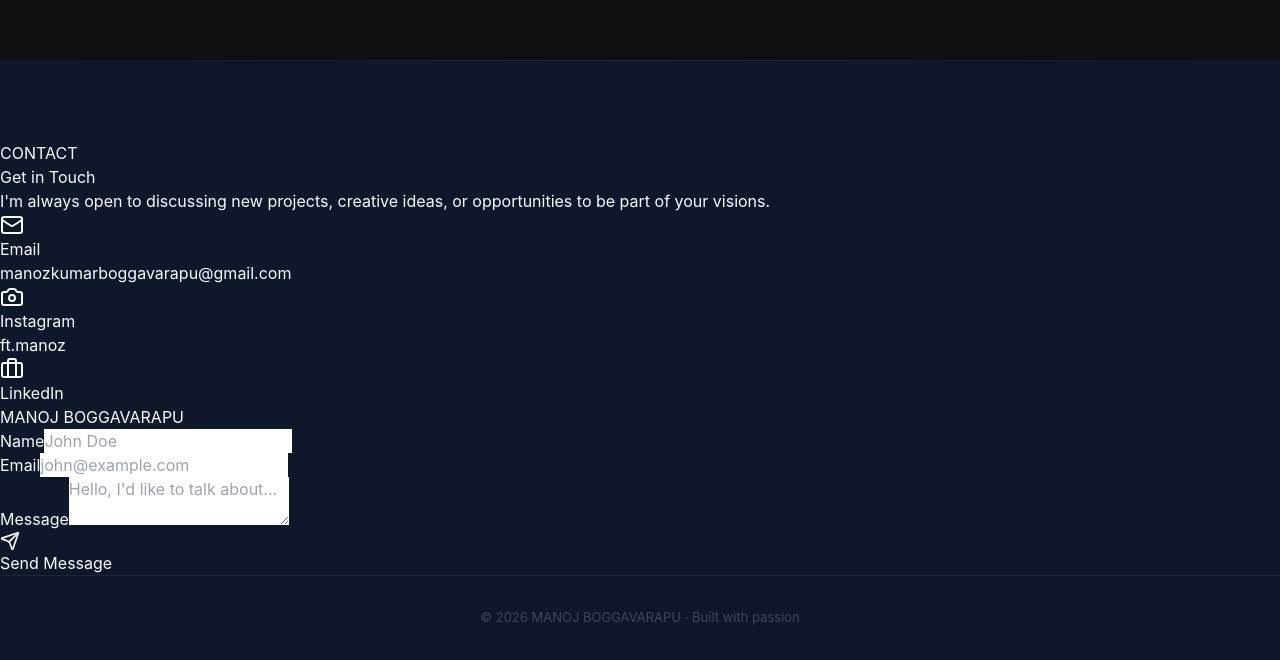
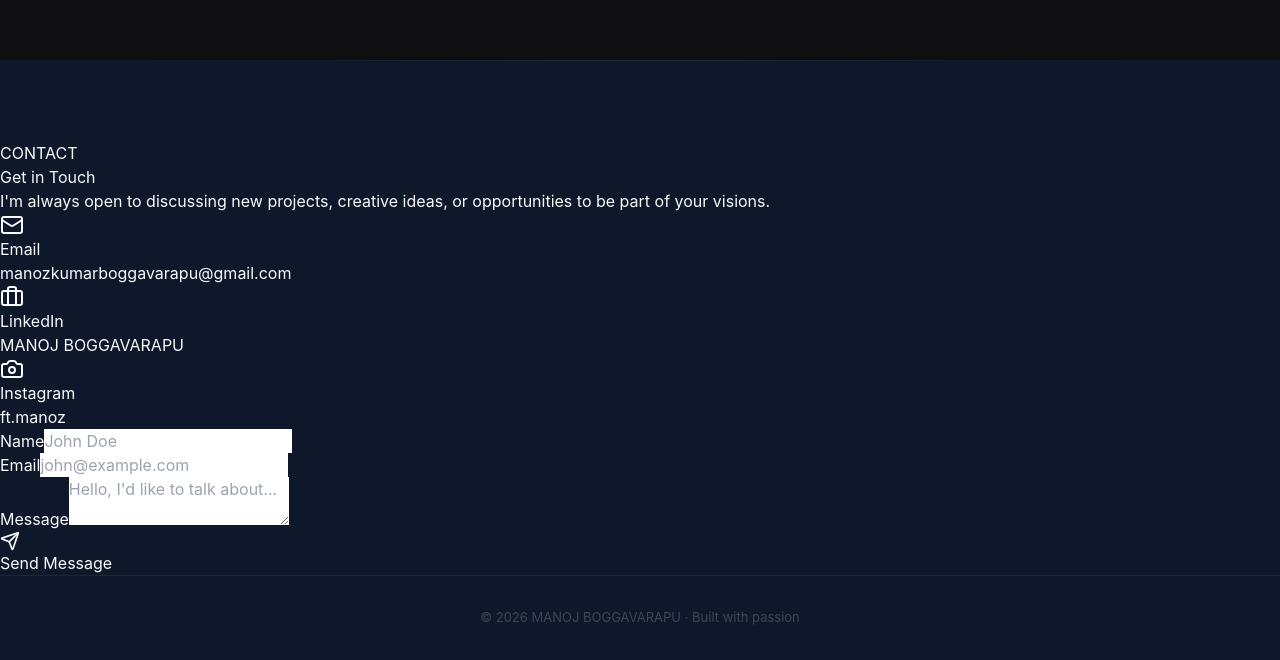
Before and after one commit to boggavarapu-manoz-kumar/portfolio-, a React (Vite) app in the folder frontend/: page / in a window 1280 px wide. Shown: the part 1679-2339 px from the top of the page. Built offline with nearby package versions, Linux system fonts and the light colour scheme; no server answers.

Commit message:
UI Optimization: Perfected Contact Info hierarchy (Email > LinkedIn > Instagram) with instant mailto redirection

```diff
--- a/frontend/src/pages/Contact.jsx
+++ b/frontend/src/pages/Contact.jsx
@@ -42,8 +42,8 @@ const Contact = () => {
       <div className="flex flex-col md:flex-row gap-12">
         {/* Contact Info */}
         <div className="flex-1 space-y-8">
-          <div className="bg-[#1a1a1c] border border-gray-800 p-6 rounded-3xl flex items-center gap-6 hover:bg-[#1f1f22] transition-colors">
-            <div className="bg-[#2a2a2e] p-4 rounded-2xl text-blue-400">
+          <div className="bg-[#1a1a1c] border border-gray-800 p-6 rounded-3xl flex items-center gap-6 hover:bg-[#1f1f22] transition-colors group">
+            <div className="bg-[#2a2a2e] p-4 rounded-2xl text-blue-400 group-hover:scale-110 transition-transform">
               <Mail size={24} />
             </div>
             <div>
@@ -54,26 +54,26 @@ const Contact = () => {
             </div>
           </div>
 
-          <div className="bg-[#1a1a1c] border border-gray-800 p-6 rounded-3xl flex items-center gap-6 hover:bg-[#1f1f22] transition-colors">
-            <div className="bg-[#2a2a2e] p-4 rounded-2xl text-pink-500">
+          <div className="bg-[#1a1a1c] border border-gray-800 p-6 rounded-3xl flex items-center gap-6 hover:bg-[#1f1f22] transition-colors group">
+            <div className="bg-[#2a2a2e] p-4 rounded-2xl text-blue-500 group-hover:scale-110 transition-transform">
+              <Briefcase size={24} />
+            </div>
+            <div>
+              <p className="text-sm text-gray-400 mb-1">LinkedIn</p>
+              <a href="https://www.linkedin.com/in/manojboggavarapu/" target="_blank" rel="noreferrer" className="text-white font-medium hover:text-blue-500 transition-colors">
+                MANOJ BOGGAVARAPU
+              </a>
+            </div>
+          </div>
+
+          <div className="bg-[#1a1a1c] border border-gray-800 p-6 rounded-3xl flex items-center gap-6 hover:bg-[#1f1f22] transition-colors group">
+            <div className="bg-[#2a2a2e] p-4 rounded-2xl text-pink-500 group-hover:scale-110 transition-transform">
               <Camera size={24} />
             </div>
             <div>
               <p className="text-sm text-gray-400 mb-1">Instagram</p>
               <a href="https://instagram.com/ft.manoz" target="_blank" rel="noreferrer" className="text-white font-medium hover:text-pink-500 transition-colors">
                 ft.manoz
-              </a>
-            </div>
-          </div>
-
-          <div className="bg-[#1a1a1c] border border-gray-800 p-6 rounded-3xl flex items-center gap-6 hover:bg-[#1f1f22] transition-colors">
-            <div className="bg-[#2a2a2e] p-4 rounded-2xl text-blue-500">
-              <Briefcase size={24} />
-            </div>
-            <div>
-              <p className="text-sm text-gray-400 mb-1">LinkedIn</p>
-              <a href="https://www.linkedin.com/in/manojboggavarapu/" target="_blank" rel="noreferrer" className="text-white font-medium hover:text-blue-500 transition-colors">
-                MANOJ BOGGAVARAPU
               </a>
             </div>
           </div>
```
